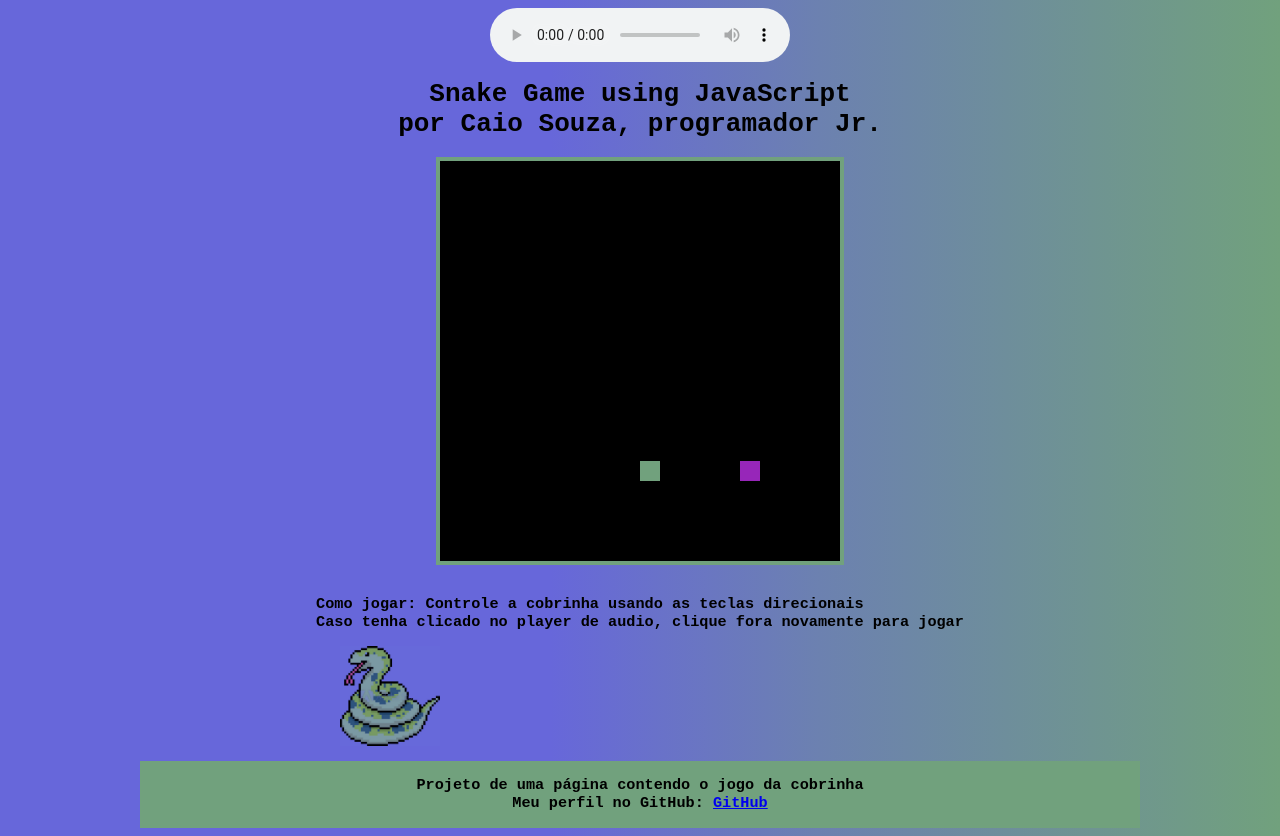
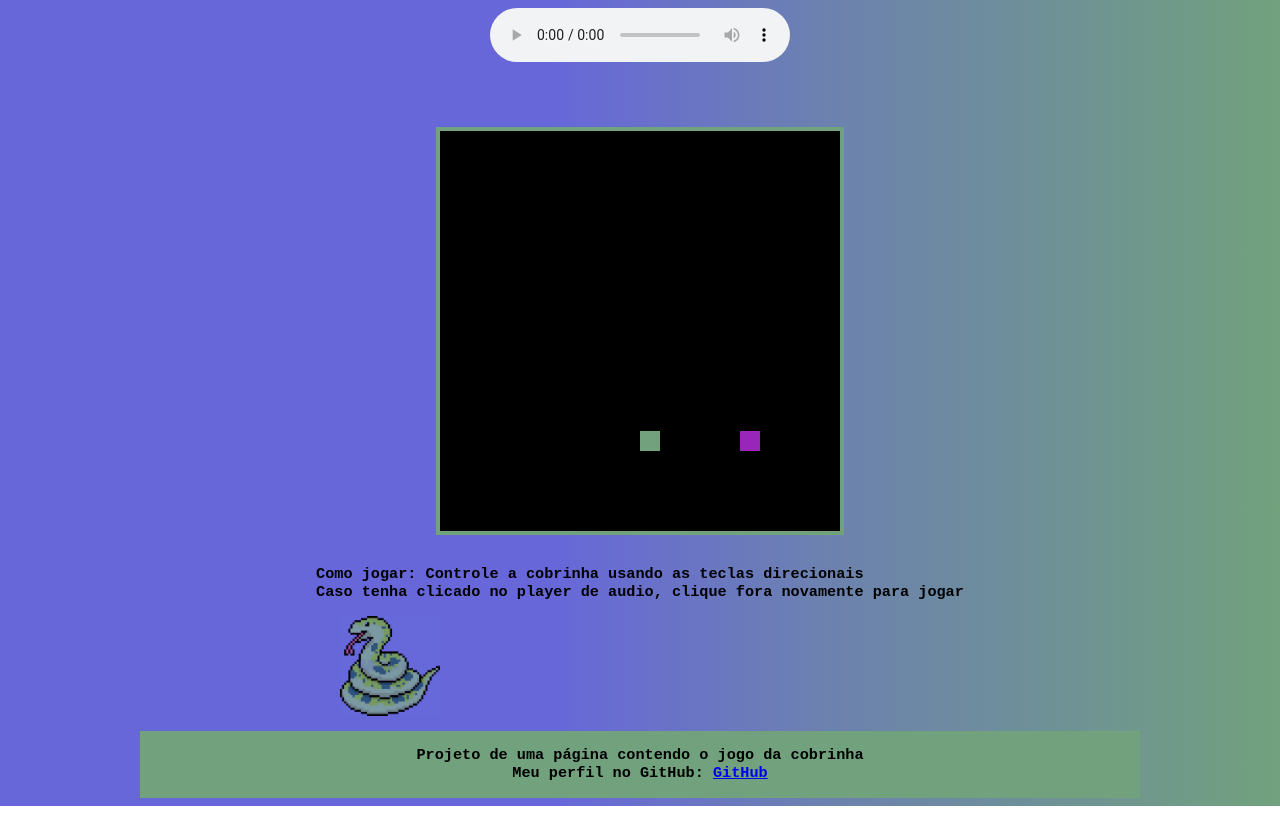
Before and after one commit to DevCaioSouza/Snake-Game---JavaScript, a plain HTML site: page index.html in a window 1280 px wide. After the commit the page ends 806 px from the top, so only its background shows below. Drawn offline with Linux system fonts and the light colour scheme.

Commit message:
Update index.html

```diff
--- a/index.html
+++ b/index.html
@@ -14,8 +14,7 @@
 
 
 
-    <h1>Snake Game using JavaScript <br>
-    por Caio Souza, programador Jr.</h1>
+    <h1><br></h1>
 
     <canvas id="stage" width="400" height="400"></canvas>
     <script type="text/javascript">
```
